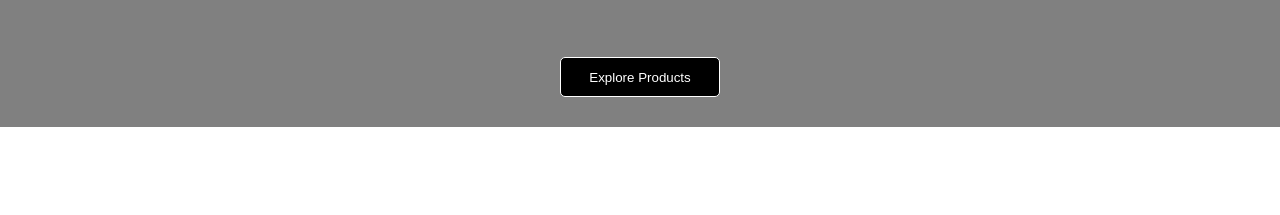
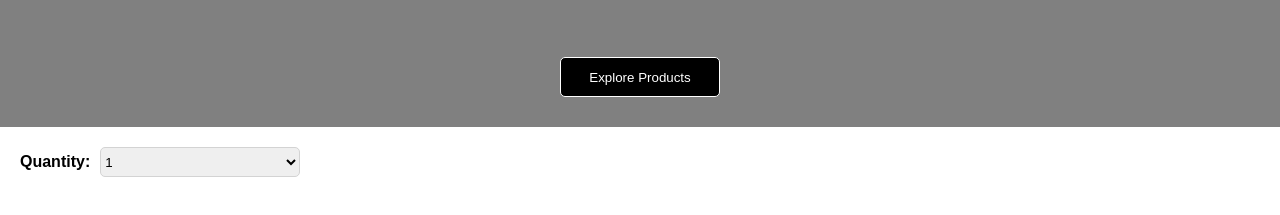
Before and after one commit to mattbfishman/fish-ui, a React app: page / in a window 1280 px wide. Shown: the part 173-388 px from the top of the page. Built offline with nearby package versions, Linux system fonts and the light colour scheme.

Commit message:
update selectField

```diff
--- a/package.json
+++ b/package.json
@@ -1,6 +1,6 @@
 {
   "name": "fish-ui-ac",
-  "version": "0.1.30",
+  "version": "0.1.31",
   "private": false,
   "dependencies": {
     "babel-loader": "^8.1.0",
--- a/src/App.jsx
+++ b/src/App.jsx
@@ -1,4 +1,6 @@
 import React, {Component} from 'react';
+import styled from 'styled-components';
+
 import Login from './Components/Form/Login/Login';
 import Card from './Components/Card/Card';
 import Footer from './Components/Footer/Footer';
@@ -15,13 +17,33 @@ import {items} from './MockData/nav';
 import {BrowserRouter as Router} from "react-router-dom";
 import Banner from './Components/Banner/Banner';
 import buttonData from './MockData/button';
+import SelectField from './Components/Form/SelectField/SelectField';
+
+const options = [
+    {label:"1", value:1},
+    {label:"2", value:2},
+    {label:"3", value:3},
+    {label:"4", value:4},
+    {label:"5", value:5},
+    {label:"6", value:6},
+    {label:"7", value:7},
+    {label:"8", value:8},
+    {label:"9", value:9}
+];
+
+const StyledSelect = styled(SelectField)`
+    width: 300px;
+    padding: 20px;
+`
 class App extends Component {
 
     render(){
+        let className = this.props.className;
         return (
         <Router>
             <div style={{width: "100%"}}>
                 <Banner title={"Big Sale!"} subTitle={`Use Promo Code "Fall20" To Save 20% Off At checkout`} button={buttonData} />
+                <StyledSelect label={"Quantity"} options={options} size={"md"}/>
                 {/* <Navbar
                     bgColor={"black"}
                     txtColor={"gray"}
--- a/src/Components/Form/SelectField/SelectField.jsx
+++ b/src/Components/Form/SelectField/SelectField.jsx
@@ -19,12 +19,13 @@ export default class SelectField extends React.Component {
             update      = props.update,
             size        = props.size,
             options     = props.options,
+            className   = props.className,
             optionsEle  = map(options, function(option, index){
                 return <option key={index} value={option.value}>{option.label}</option>;
             });
 
         return (
-            <StyledSelectField size={size}>
+            <StyledSelectField size={size} className={className}>
                 <label>{label}:</label>
                 <select onBlur={update}>
                     {optionsEle}
```
Also changed, not shown: 1 other file.
